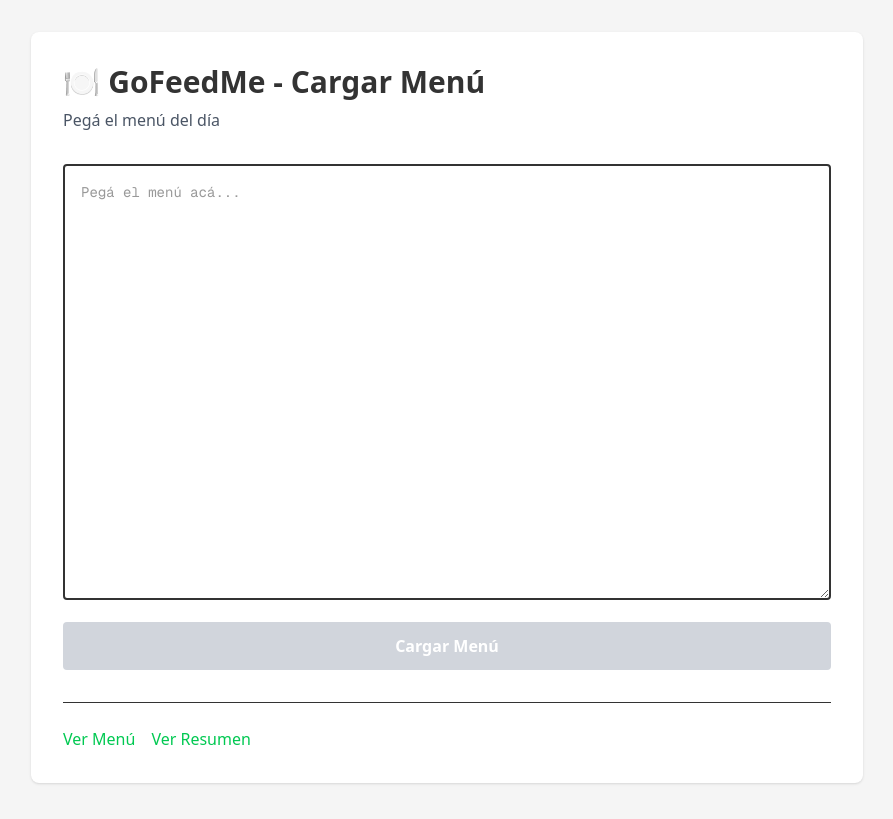
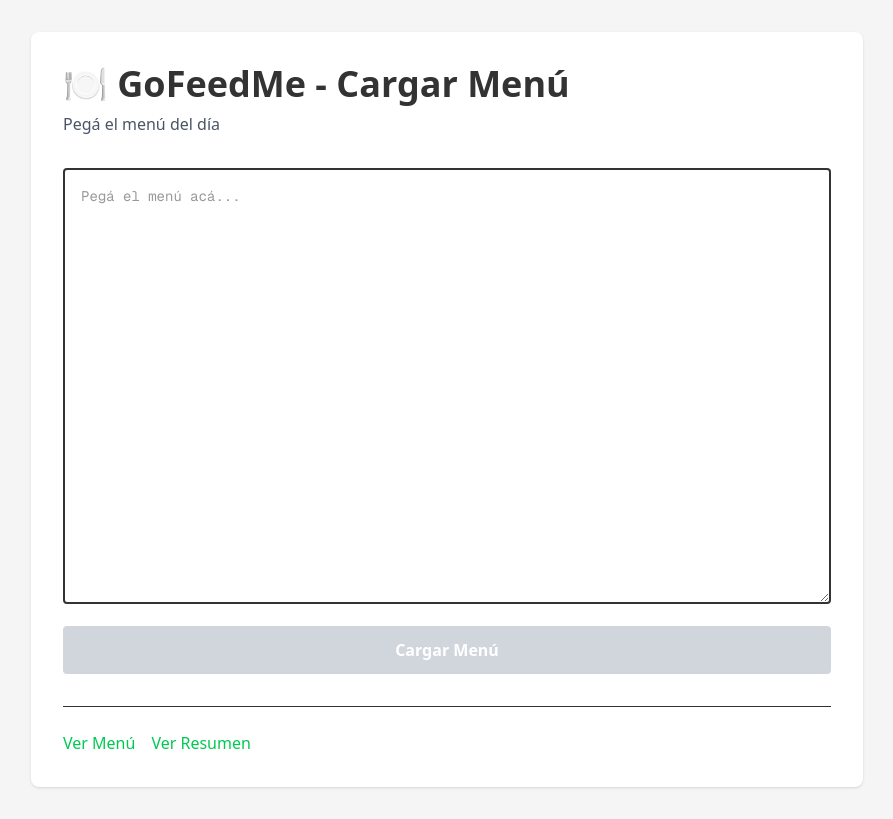
Before and after one commit to alete89/GoFeedMe, a Next.js app: page /admin/menu in a window 1280 px wide. Shown: the whole page, without its empty margins (193-1086 px from the left). Built offline with nearby package versions, Linux system fonts and the light colour scheme.

Commit message:
bigger gofeedme

```diff
--- a/app/admin/menu/page.tsx
+++ b/app/admin/menu/page.tsx
@@ -33,7 +33,7 @@ export default function AdminMenuPage() {
   return (
     <div className="max-w-4xl mx-auto p-8">
       <div className="bg-white rounded-lg shadow p-8">
-        <h1 className="text-3xl font-bold mb-2">🍽️ GoFeedMe - Cargar Menú</h1>
+        <h1 className="text-4xl font-bold mb-2">🍽️ GoFeedMe - Cargar Menú</h1>
         <p className="text-gray-600 mb-8">Pegá el menú del día</p>
 
         <form onSubmit={handleSubmit}>
--- a/app/page.tsx
+++ b/app/page.tsx
@@ -66,7 +66,7 @@ export default function Home() {
     return (
       <div className="max-w-2xl mx-auto p-8">
         <div className="bg-white rounded-lg shadow p-8 text-center">
-          <h1 className="text-3xl font-bold mb-4 text-gray-800">🍽️ GoFeedMe</h1>
+          <h1 className="text-4xl font-bold mb-4 text-gray-800">🍽️ GoFeedMe</h1>
           <h2 className="text-2xl font-bold text-red-500 mb-2">Pedidos cerrados</h2>
           <p className="text-gray-600 mb-4">Ya no se pueden hacer más pedidos hoy.</p>
           <a
@@ -84,7 +84,7 @@ export default function Home() {
     return (
       <div className="max-w-2xl mx-auto p-8">
         <div className="bg-white rounded-lg shadow p-8">
-          <h1 className="text-3xl font-bold mb-4 text-gray-800">🍽️ GoFeedMe</h1>
+          <h1 className="text-4xl font-bold mb-4 text-gray-800">🍽️ GoFeedMe</h1>
           <div className="text-center p-8 bg-gray-50 rounded border-2 border-dashed border-gray-300">
             <h2 className="text-xl font-bold mb-4 text-gray-800">📋 No hay menú cargado todavía</h2>
             <p className="text-gray-600 mb-2">Parece que aún no se cargó el menú del día.</p>
@@ -101,7 +101,7 @@ export default function Home() {
     <div className="max-w-2xl mx-auto p-8">
       <div className="bg-white rounded-lg shadow p-8">
         <div className="flex justify-between items-center mb-2">
-          <h1 className="text-3xl font-bold text-gray-800">🍽️ GoFeedMe</h1>
+          <h1 className="text-4xl font-bold text-gray-800">🍽️ GoFeedMe</h1>
           <a
             href="/admin/resumen"
             className="text-sm text-blue-600 hover:text-blue-800 hover:underline"
```
